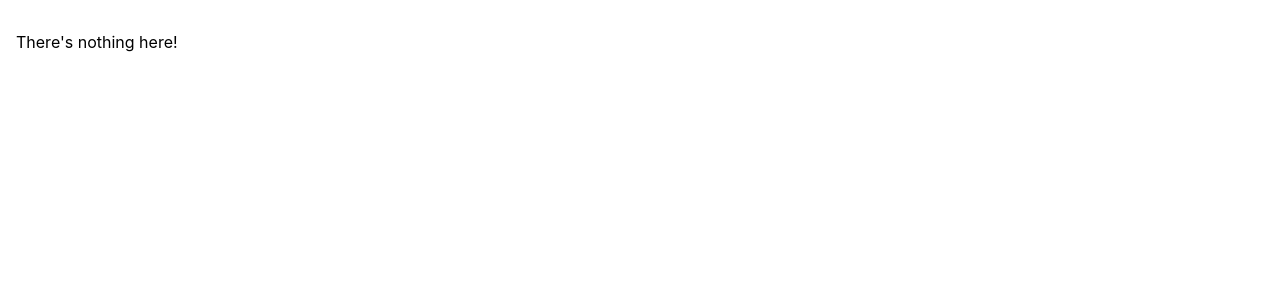
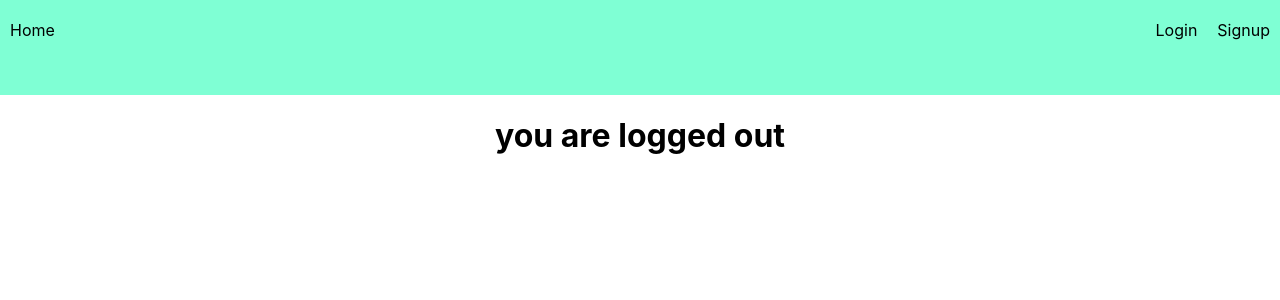
Before and after one commit to rijothedeveloper/react-jobly, a React (Create React App) app in the folder frontend/: page /logout in a window 1280 px wide. Shown: the top 300 px of the page. Built offline with nearby package versions, Linux system fonts and the light colour scheme; no server answers.

Commit message:
logout done

```diff
--- a/frontend/src/App.js
+++ b/frontend/src/App.js
@@ -13,10 +13,12 @@ import Job from './jobs/Job';
 import { Outlet, Link } from "react-router-dom";
 import JoblyApi from './api';
 import { useState } from 'react';
+import Logout from './login/Logout';
 
 function App() {
 
   const [token, setToken] = useState()
+  const [currentUser, setCurrentUser] = useState();
   async function signUp(newUser) {
     try {
       const newToken = await JoblyApi.registerUser(newUser);
@@ -35,11 +37,17 @@ function App() {
     }
   }
 
+  function logout() {
+    setToken(null)
+  }
+
+
   return(
     <Routes>
-        <Route path="/" element={<Layout />} > |{" "}
+        <Route path="/" element={<Layout token={token}/>} > |{" "}
             <Route path="login" element={<Login login={login}/>} />
             <Route path="signup" element={<SignUp signUp={signUp} />} />
+            <Route path="logout" element={<Logout logout={logout} />} />
             <Route path="profile" element={<Profile />} />
             <Route path="companies" element={<Companies />} />
             <Route path="companies/:company" element={<Company />} />
@@ -61,16 +69,21 @@ function App() {
   )
 }
 
-function Layout() {
+function Layout({token}) {
   return (
     <div className="App">
       <nav>
         <Link to="/" className='leftAlign'>Home</Link>
-        <Link to="/login">Login</Link>
-        <Link to="/signup">Signup</Link>
-        <Link to="/companies">Companies</Link>
-        <Link to="/jobs">jobs</Link>
-        <Link to="/profile">MyProfile</Link>
+        { !token && <>
+          <Link to="/login">Login</Link>
+          <Link to="/signup">Signup</Link>
+        </>}
+        {token && <>
+          <Link to="/logout">Logout </Link>
+          <Link to="/companies">Companies</Link>
+          <Link to="/jobs">jobs</Link>
+          <Link to="/profile">MyProfile</Link>
+        </>}
       </nav>
       <Outlet />
     </div>
--- /dev/null
+++ b/frontend/src/login/Logout.js
@@ -0,0 +1,6 @@
+const Logout = ({logout}) => {
+    logout();
+    return(<h1>you are logged out</h1>)
+}
+
+export default Logout;
```
